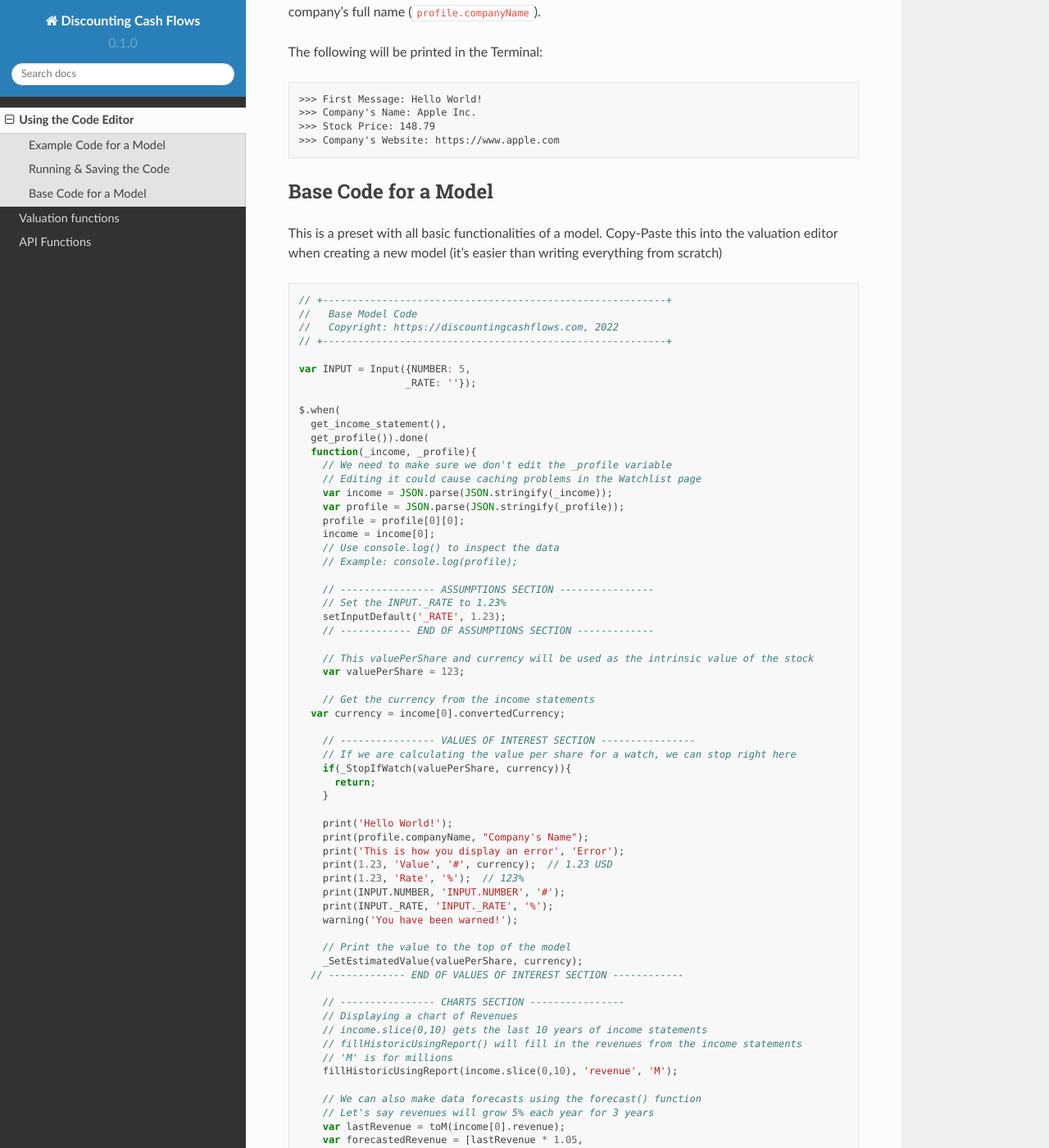
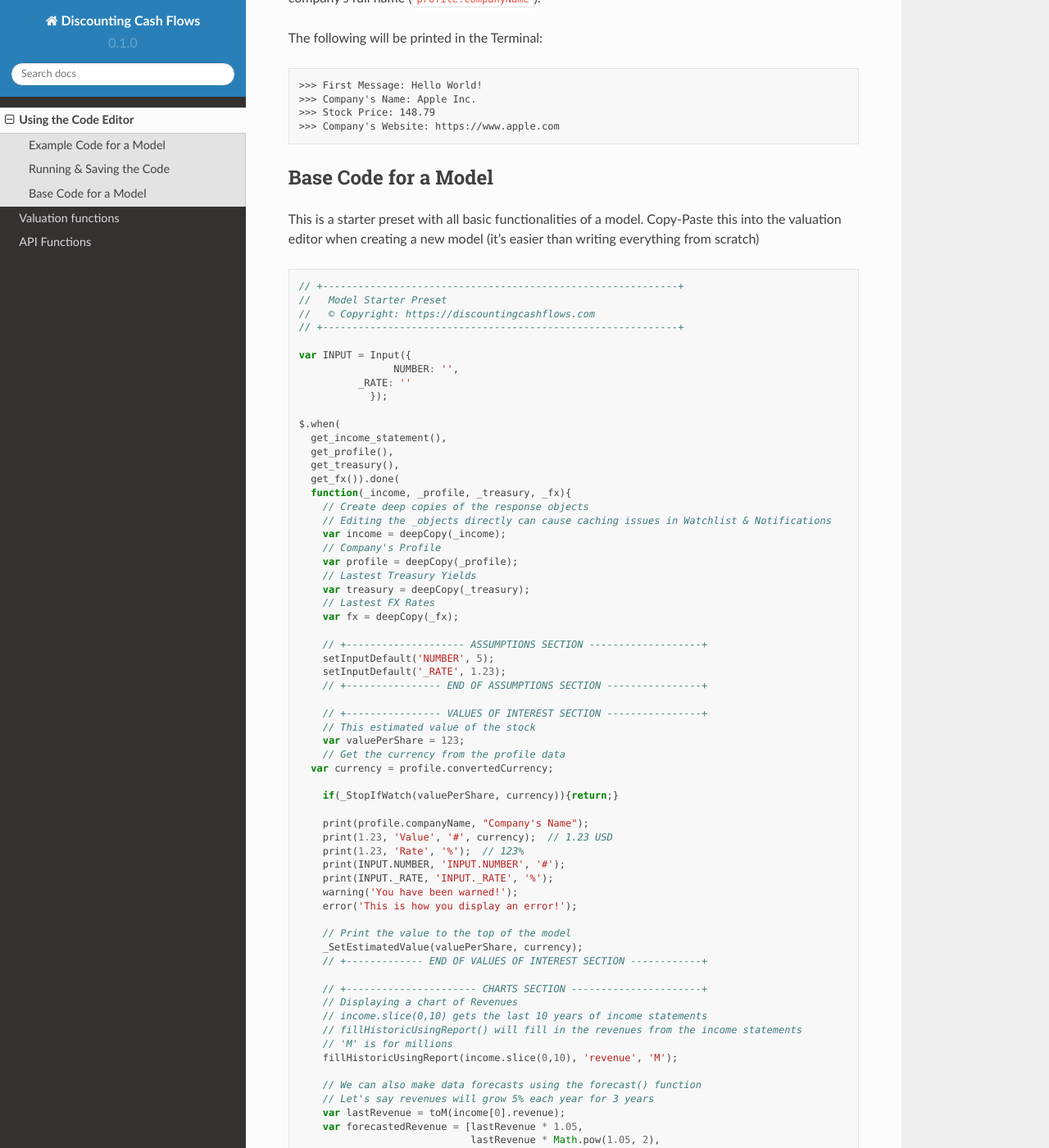
Before and after one commit to DiscountingCashFlows/readthedocs, a Sphinx documentation site: the page built from docs/source/usage.rst, in a window 1280 px wide and 1400 px high, scrolled down 1035 px. Shown: the whole window at 82% size. Built offline with Sphinx 7.4.7 and the Read the Docs theme 2.0.0, drawn with Linux system fonts in a browser that asks for light colours; some of the changed text lies outside the part shown.

Commit message:
Update usage.rst

```diff
--- a/docs/source/usage.rst
+++ b/docs/source/usage.rst
@@ -21,8 +21,7 @@ Copy the following base code into the editor:
     function(_profile){
       // We need to make sure we don't edit the _profile variable
       // Editing it could cause caching problems in the Watchlist page
-      var profile = JSON.parse(JSON.stringify(_profile));
-      profile = profile[0];
+      var profile = deepCopy(_profile);
 
       // Use console.log() to inspect the data
       // Press F12 or right-click to inspect the Console
@@ -57,62 +56,62 @@ The following will be printed in the Terminal:
 Base Code for a Model
 ---------------------
 
-This is a preset with all basic functionalities of a model. Copy-Paste this into the valuation editor when creating a new model (it's easier than writing everything from scratch)
+This is a starter preset with all basic functionalities of a model. Copy-Paste this into the valuation editor when creating a new model (it's easier than writing everything from scratch)
 
 .. code-block:: javascript
 
-  // +----------------------------------------------------------+
-  //   Base Model Code
-  //   Copyright: https://discountingcashflows.com, 2022
-  // +----------------------------------------------------------+
+  // +------------------------------------------------------------+
+  //   Model Starter Preset
+  //   © Copyright: https://discountingcashflows.com
+  // +------------------------------------------------------------+
 
-  var INPUT = Input({NUMBER: 5,
-                    _RATE: ''});
+  var INPUT = Input({
+                  NUMBER: '',
+            _RATE: ''
+              });
 
   $.when(
     get_income_statement(),
-    get_profile()).done(
-    function(_income, _profile){
-      // We need to make sure we don't edit the _profile variable
-      // Editing it could cause caching problems in the Watchlist page
-      var income = JSON.parse(JSON.stringify(_income));
-      var profile = JSON.parse(JSON.stringify(_profile));
-      profile = profile[0][0];
-      income = income[0];
-      // Use console.log() to inspect the data
-      // Example: console.log(profile);
+    get_profile(),
+    get_treasury(),
+    get_fx()).done(
+    function(_income, _profile, _treasury, _fx){
+      // Create deep copies of the response objects
+      // Editing the _objects directly can cause caching issues in Watchlist & Notifications
+      var income = deepCopy(_income);
+      // Company's Profile
+      var profile = deepCopy(_profile);
+      // Lastest Treasury Yields
+      var treasury = deepCopy(_treasury);
+      // Lastest FX Rates
+      var fx = deepCopy(_fx);
 
-      // ---------------- ASSUMPTIONS SECTION ----------------
-      // Set the INPUT._RATE to 1.23%
+      // +-------------------- ASSUMPTIONS SECTION -------------------+
+      setInputDefault('NUMBER', 5);
       setInputDefault('_RATE', 1.23);
-      // ------------ END OF ASSUMPTIONS SECTION -------------
+      // +---------------- END OF ASSUMPTIONS SECTION ----------------+
 
-      // This valuePerShare and currency will be used as the intrinsic value of the stock
+      // +---------------- VALUES OF INTEREST SECTION ----------------+
+      // This estimated value of the stock
       var valuePerShare = 123;
+      // Get the currency from the profile data
+    var currency = profile.convertedCurrency;
 
-      // Get the currency from the income statements
-    var currency = income[0].convertedCurrency;
+      if(_StopIfWatch(valuePerShare, currency)){return;}
 
-      // ---------------- VALUES OF INTEREST SECTION ----------------
-      // If we are calculating the value per share for a watch, we can stop right here
-      if(_StopIfWatch(valuePerShare, currency)){
-        return;
-      }
-
-      print('Hello World!');
       print(profile.companyName, "Company's Name");
-      print('This is how you display an error', 'Error');
       print(1.23, 'Value', '#', currency);  // 1.23 USD
       print(1.23, 'Rate', '%');  // 123%
       print(INPUT.NUMBER, 'INPUT.NUMBER', '#');
       print(INPUT._RATE, 'INPUT._RATE', '%');
       warning('You have been warned!');
+      error('This is how you display an error!');
 
       // Print the value to the top of the model
       _SetEstimatedValue(valuePerShare, currency);
-    // ------------- END OF VALUES OF INTEREST SECTION ------------
+      // +------------- END OF VALUES OF INTEREST SECTION ------------+
 
-      // ---------------- CHARTS SECTION ----------------
+      // +---------------------- CHARTS SECTION ----------------------+
       // Displaying a chart of Revenues
       // income.slice(0,10) gets the last 10 years of income statements
       // fillHistoricUsingReport() will fill in the revenues from the income statements
@@ -129,28 +128,19 @@ This is a preset with all basic functionalities of a model. Copy-Paste this into
       // forecastedRevenue stores the value if the user modifies the forecast chart or table
       // use renderChart to display the chart to the screen
     renderChart('Revenues (In Mill. of ' + currency + ')');
-      // ------------- END OF CHARTS SECTION ------------
+      // +------------------- END OF CHARTS SECTION ------------------+
 
-      // ---------------- TABLES SECTION ----------------
-      // The context array is used to hold tables data
-      var context = [];
+      // +---------------------- TABLES SECTION ----------------------+
       // Displaying tables
       var rows = ['Revenues', 'Net Income'];
-      lastYearDate = parseInt(income[0]['date']);
-      var columns = [];
-      // Push all previous years until lastYearDate
-      for(var i=1; i <= income.length; i++){
-        columns.push(lastYearDate - i);
-      }
+      var columns = getYear(reportKeyToList(income, 'date'));
       var data = [reportKeyToList(income, 'revenue', 'M'), reportKeyToList(income, 'netIncome', 'M')];
-      context.push({name:'Full history of data', display:'table', rows:rows, columns:columns, data:data});
-      // Render the table using monitor()
-      monitor(context);
-      // ------------ END OF TABLES SECTION -------------
+      renderTable('Full history of data', data, rows, columns);
+      // +------------------ END OF TABLES SECTION -------------------+
   });
-
   // Add a quick description shown at the top of the model
-  var DESCRIPTION = Description(`<h5>Base Model Code</h5>
-                                  <p>This is the base code for writing valuation models.</p>
-                                  <p class='text-center'>Read more: <a href='https://github.com/DiscountingCashFlows/Documentation/' target='_blank'><i class="fab fa-github"></i> GitHub Documentation</a></p>
-                                  `);
+  Description(`
+    <h5>Model Starter Preset</h5>
+    <p>This is a good starting point for writing new valuation models.</p>
+    <p class='text-center'>Read more: <a href='https://github.com/DiscountingCashFlows/Documentation/' target='_blank'><i class="fab fa-github"></i> GitHub Documentation</a></p>
+  `);
```
